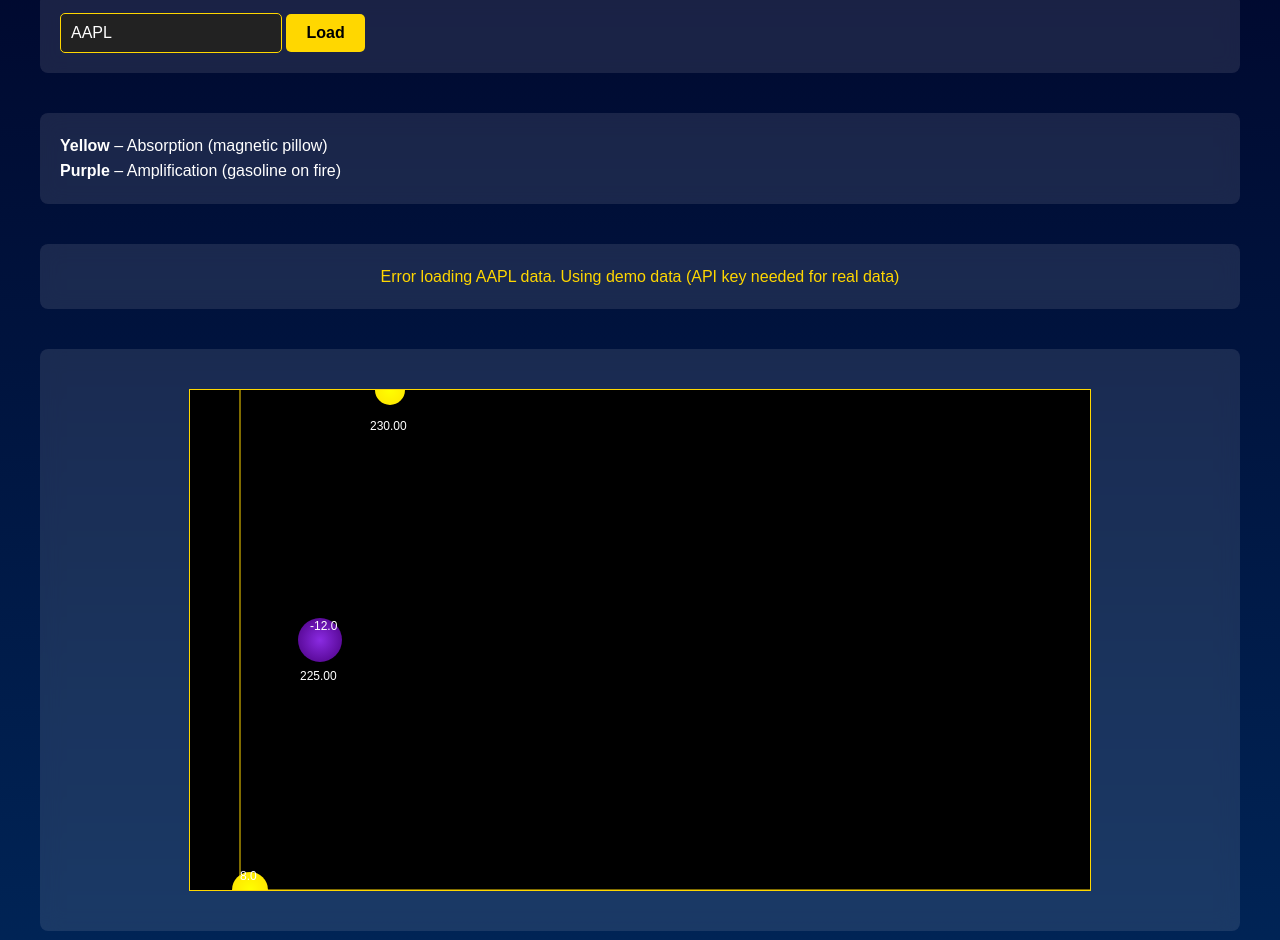
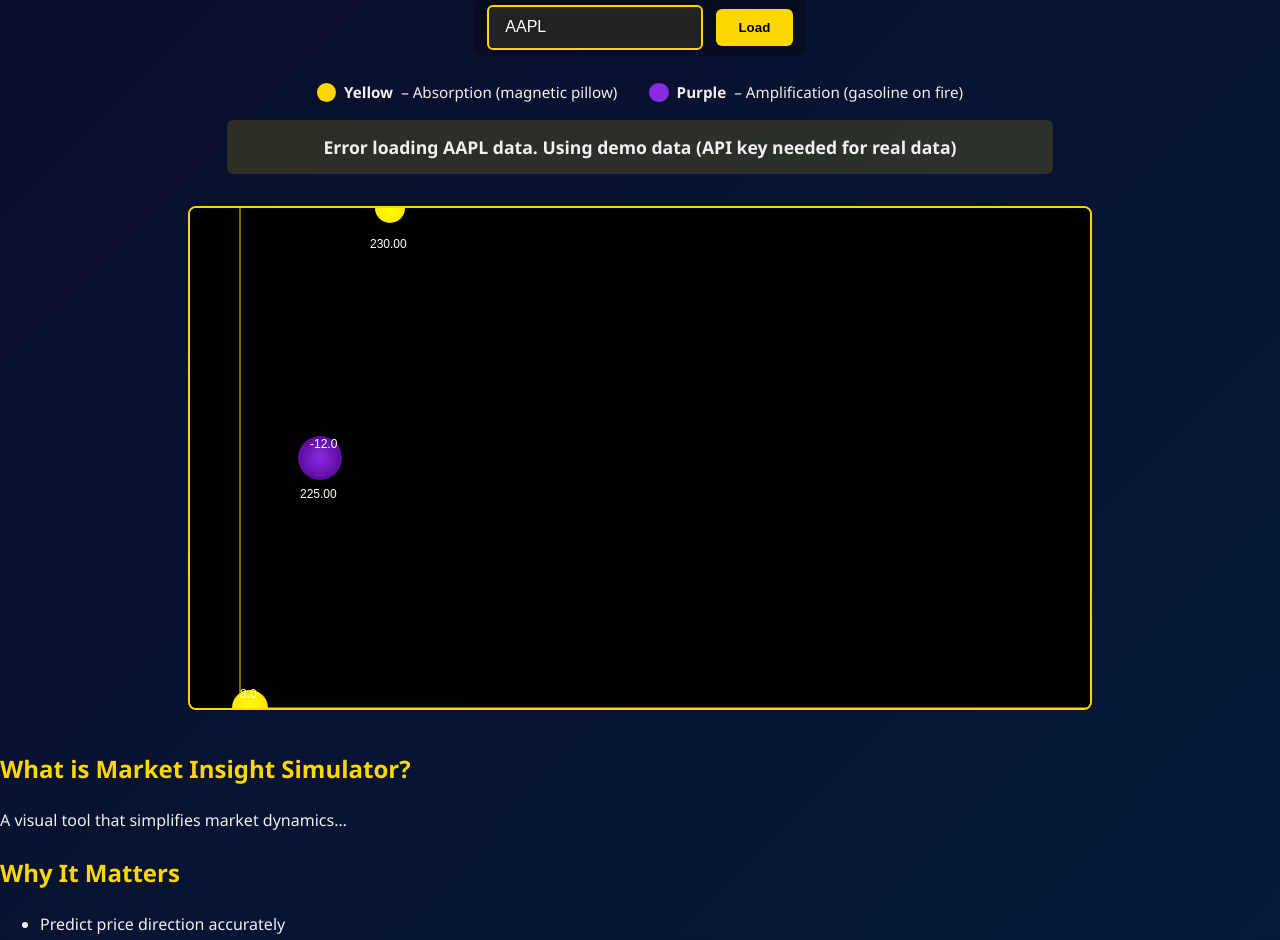
Before and after one commit to parthpat17/parthpat17.github.io, a plain HTML site: page index.html in a window 1280 px wide. Shown: the part 203-1143 px from the top of the page. Drawn offline with Linux system fonts and the light colour scheme; no server answers.

Commit message:
Update styles.css

```diff
--- a/styles.css
+++ b/styles.css
@@ -1,116 +1,65 @@
+/* ---------- GLOBAL ---------- */
 body {
-    font-family: Arial, sans-serif;
-    margin: 0;
-    padding: 0;
-    background: linear-gradient(to bottom, #000428, #004e92); /* Dark navy gradient like trading UIs */
-    color: #ffffff;
-    line-height: 1.6;
+    margin:0; padding:0;
+    font-family: 'Segoe UI', Arial, sans-serif;
+    background: linear-gradient(135deg, #0b0c2a, #001f3f);
+    color:#f0f0f0;
+    line-height:1.6;
+}
+header { text-align:center; padding:2rem 1rem; background:rgba(0,0,0,0.4); }
+h1 { margin:0; color:#FFD700; font-size:2.2rem; }
+h2 { color:#FFD700; }
+
+/* ---------- INPUT ---------- */
+.input-section { text-align:center; margin:1.5rem 0; }
+.input-wrapper {
+    display:inline-flex; gap:0.8rem; align-items:center;
+    background:rgba(0,0,0,0.3); padding:0.4rem 0.8rem; border-radius:8px;
+}
+#ticker-input {
+    padding:0.7rem 1rem; width:180px;
+    background:#222; border:2px solid #FFD700; color:#fff;
+    border-radius:6px; font-size:1rem;
+}
+#load-btn {
+    padding:0.7rem 1.4rem; background:#FFD700; color:#000;
+    border:none; border-radius:6px; font-weight:bold; cursor:pointer;
+}
+#load-btn:hover { background:#e6c200; }
+
+/* ---------- LEGEND ---------- */
+.legend {
+    display:flex; justify-content:center; gap:2rem; flex-wrap:wrap;
+    margin:1rem 0; font-size:0.95rem;
+}
+.legend-item { display:flex; align-items:center; gap:0.5rem; }
+.swatch { display:inline-block; width:1.2rem; height:1.2rem; border-radius:50%; }
+.swatch.yellow { background:#FFD700; }
+.swatch.purple { background:#8A2BE2; }
+
+/* ---------- STATUS ---------- */
+.status {
+    text-align:center; font-weight:bold; font-size:1.1rem;
+    padding:0.8rem; background:rgba(255,215,0,0.15); border-radius:6px;
+    margin:1rem auto; max-width:800px;
 }
 
-header {
-    text-align: center;
-    padding: 20px;
-    background: rgba(0, 0, 0, 0.5);
+/* ---------- HEATMAP ---------- */
+.heatmap-section { text-align:center; margin:2rem 0; }
+#heatmap {
+    background:#111; border:2px solid #FFD700; border-radius:8px;
+    max-width:100%; height:auto;
 }
 
-h1, h2, h3 {
-    color: #FFD700; /* Gold accent */
+/* ---------- GRID / CARDS ---------- */
+.grid { display:grid; gap:1.5rem; grid-template-columns:repeat(auto-fit, minmax(260px,1fr)); }
+.card, .scenario {
+    background:rgba(0,0,0,0.35); padding:1.2rem; border-radius:8px;
+    border-left:4px solid #FFD700;
 }
 
-main {
-    max-width: 1200px;
-    margin: 0 auto;
-    padding: 20px;
+/* ---------- RESPONSIVE ---------- */
+@media (max-width:768px){
+    .input-wrapper { flex-direction:column; }
+    #ticker-input { width:100%; }
 }
-
-section {
-    margin-bottom: 40px;
-    padding: 20px;
-    background: rgba(255, 255, 255, 0.1);
-    border-radius: 8px;
-    backdrop-filter: blur(10px);
-}
-
-ul {
-    list-style: none;
-    padding: 0;
-}
-
-ul li {
-    margin: 10px 0;
-    position: relative;
-    padding-left: 20px;
-}
-
-ul li::before {
-    content: "✅";
-    position: absolute;
-    left: 0;
-}
-
-.grid {
-    display: grid;
-    grid-template-columns: repeat(auto-fit, minmax(300px, 1fr));
-    gap: 20px;
-}
-
-.card, .scenario {
-    background: rgba(0, 0, 0, 0.3);
-    padding: 15px;
-    border-radius: 5px;
-    border-left: 4px solid #FFD700;
-}
-
-.input-container {
-    display: flex;
-    justify-content: center;
-    gap: 10px;
-    margin-bottom: 20px;
-}
-
-#ticker-input {
-    padding: 10px;
-    background: #222;
-    border: 1px solid #FFD700;
-    color: #FFF;
-    border-radius: 5px;
-    width: 200px;
-    font-size: 16px;
-}
-
-#ticker-input::placeholder {
-    color: #888;
-}
-
-button {
-    padding: 10px 20px;
-    background: #FFD700;
-    color: #000;
-    border: none;
-    border-radius: 5px;
-    cursor: pointer;
-    font-size: 16px;
-    font-weight: bold;
-}
-
-button:hover {
-    background: #DAA520;
-}
-
-#heatmap {
-    border: 1px solid #FFD700;
-    display: block;
-    margin: 20px auto;
-    background: #000;
-}
-
-#data-status {
-    text-align: center;
-    color: #FFD700;
-}
-
-@media (max-width: 768px) {
-    main { padding: 10px; }
-    #heatmap { width: 100%; height: auto; }
-    #ticker-input { width: 150px; }
-}
```
